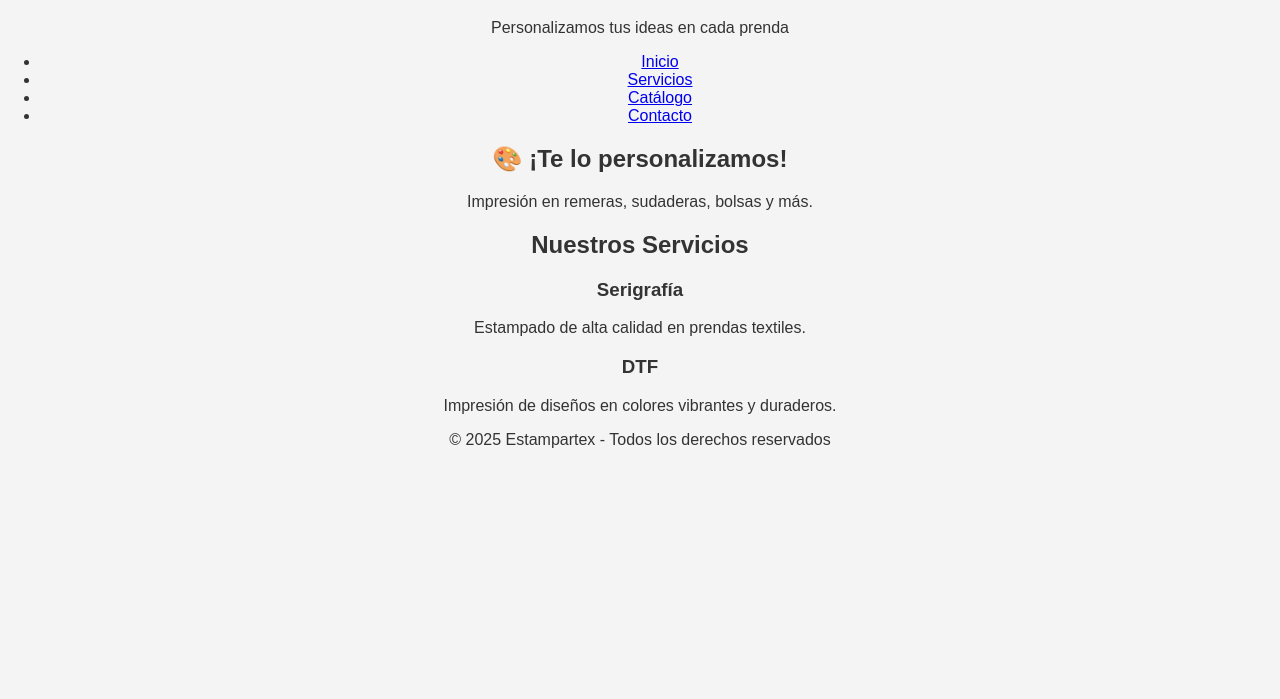
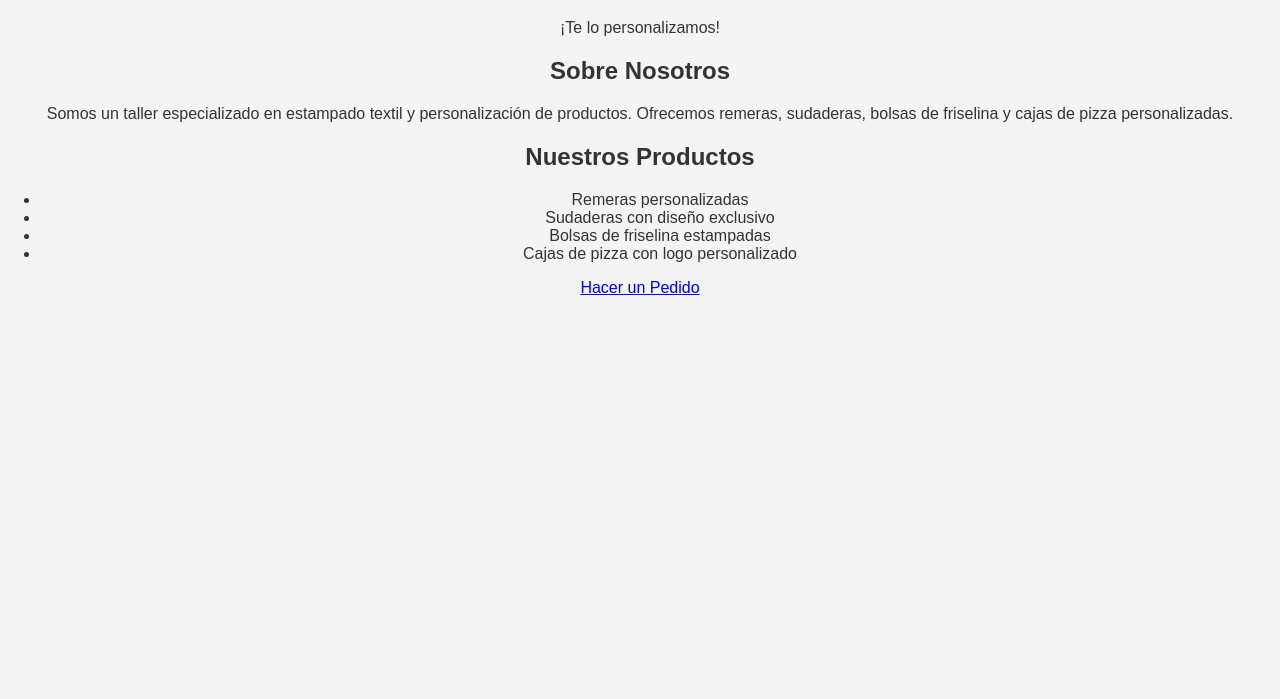
Before and after one commit to BigNauj/Extampartex, a plain HTML site: page index.html in a window 1280 px wide. Shown: the part 101-800 px from the top of the page. Drawn offline with Linux system fonts and the light colour scheme.

Commit message:
Update index.html

```diff
--- a/index.html
+++ b/index.html
@@ -3,47 +3,33 @@
 <head>
     <meta charset="UTF-8">
     <meta name="viewport" content="width=device-width, initial-scale=1.0">
-    <title>Estampartex - Personalización de Indumentaria</title>
+    <title>Extampartex</title>
     <link rel="stylesheet" href="styles.css">
 </head>
 <body>
-
     <header>
-        <h1>Estampartex</h1>
-        <p>Personalizamos tus ideas en cada prenda</p>
+        <h1>Extampartex</h1>
+        <p class="movimiento">¡Te lo personalizamos!</p>
     </header>
 
-    <nav>
+    <section class="descripcion">
+        <h2>Sobre Nosotros</h2>
+        <p>Somos un taller especializado en estampado textil y personalización de productos. Ofrecemos remeras, sudaderas, bolsas de friselina y cajas de pizza personalizadas.</p>
+    </section>
+
+    <section class="productos">
+        <h2>Nuestros Productos</h2>
         <ul>
-            <li><a href="#">Inicio</a></li>
-            <li><a href="#">Servicios</a></li>
-            <li><a href="#">Catálogo</a></li>
-            <li><a href="#">Contacto</a></li>
+            <li>Remeras personalizadas</li>
+            <li>Sudaderas con diseño exclusivo</li>
+            <li>Bolsas de friselina estampadas</li>
+            <li>Cajas de pizza con logo personalizado</li>
         </ul>
-    </nav>
+    </section>
 
-    <main>
-        <section class="banner">
-            <h2>🎨 ¡Te lo personalizamos!</h2>
-            <p>Impresión en remeras, sudaderas, bolsas y más.</p>
-        </section>
-
-        <section class="services">
-            <h2>Nuestros Servicios</h2>
-            <div class="service-box">
-                <h3>Serigrafía</h3>
-                <p>Estampado de alta calidad en prendas textiles.</p>
-            </div>
-            <div class="service-box">
-                <h3>DTF</h3>
-                <p>Impresión de diseños en colores vibrantes y duraderos.</p>
-            </div>
-        </section>
-    </main>
-
-    <footer>
-        <p>&copy; 2025 Estampartex - Todos los derechos reservados</p>
-    </footer>
+    <div class="boton-container">
+        <a href="https://wa.me/5491135656576" class="boton">Hacer un Pedido</a>
+    </div>
 
 </body>
 </html>
```
